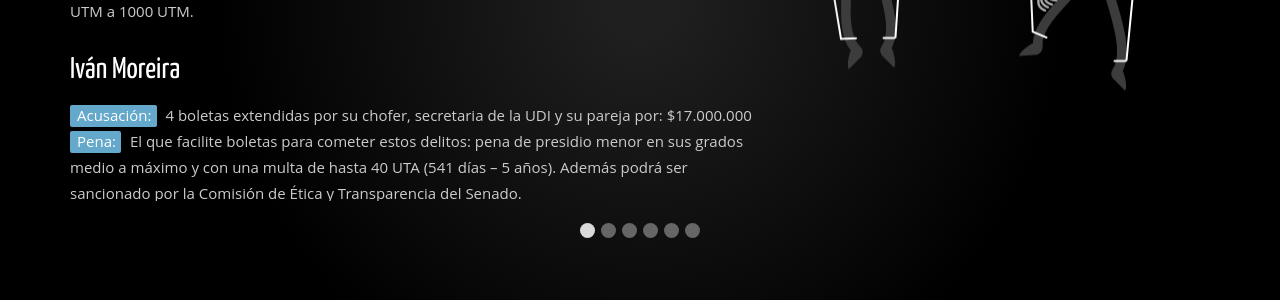
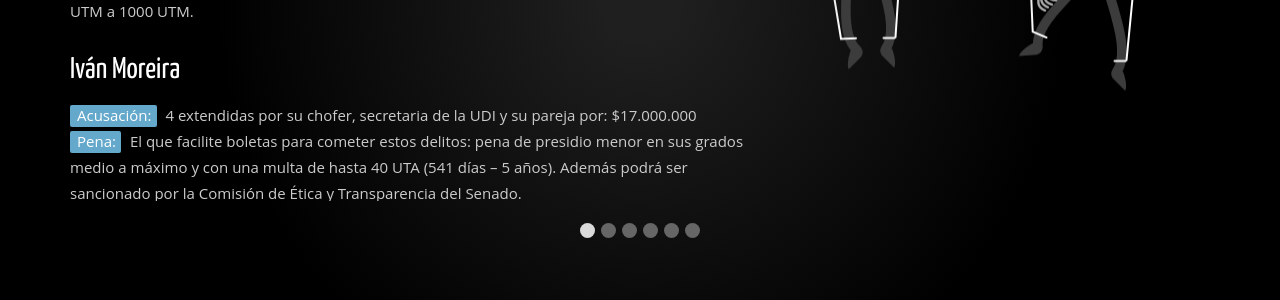
Before and after one commit to ciudadanointeligente/quien-te-financia, a Jekyll site: the page built from index.html, in a window 1280 px wide. Shown: the part 385-685 px from the top of the page. Built offline with Jekyll 4.4.1, drawn with Linux system fonts in a browser that asks for light colours; nearby versions of some CDN libraries; comment, search, counter and statistics services are not loaded.

Commit message:
Cambios texto marionetas

```diff
--- a/_includes/puppets.html
+++ b/_includes/puppets.html
@@ -9,7 +9,7 @@
 								<p><span class="strong">Acusación:</span> Como funcionario público aceptó dinero de privados ocultando su origen y propiedad.</p>
 								<p><span class="strong">Pena:</span> Multa de la mitad al tanto de los derechos o del beneficio solicitados o aceptados y de 541 días a 5 años de presidio. Por lavado de activos de 5 a 15 años de presidio y multa de 200 UTM a 1000 UTM.</p>
 								<h3>Iván Moreira</h3>
-								<p><span class="strong">Acusación:</span> 4 boletas extendidas por su chofer, secretaria de la UDI y su pareja por: $17.000.000</p>
+								<p><span class="strong">Acusación:</span> 4  extendidas por su chofer, secretaria de la UDI y su pareja por: $17.000.000</p>
 								<p><span class="strong">Pena:</span> El que facilite boletas para cometer estos delitos: pena de presidio menor en sus grados medio a máximo y con una multa de hasta 40 UTA (541 días – 5 años). Además podrá ser sancionado por la Comisión de Ética y Transparencia del Senado.</p>
 							</div>
 							<div class="tiltview row">
```
